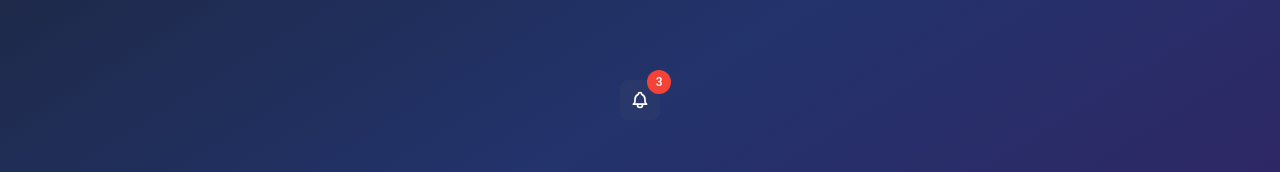
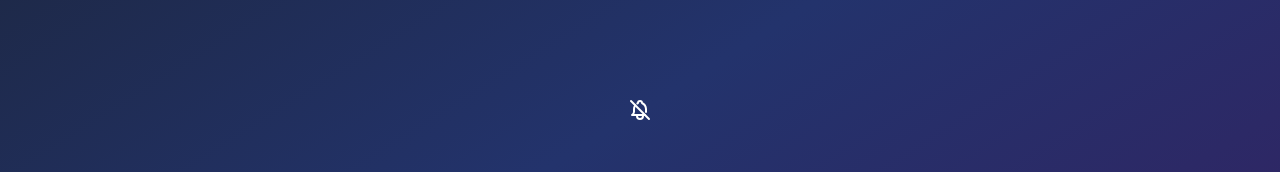
Before and after one commit to FRAGG33R/whiff-waff, a Next.js app in the folder client/: page /login in a window 1280 px wide. Shown: the part 290-462 px from the top of the page. Built offline with nearby package versions, Linux system fonts and the light colour scheme.

Commit message:
feat : make Mute dropdown

```diff
--- /dev/null
+++ b/client/src/components/ui/dropDowns/muteDropDown.tsx
@@ -0,0 +1,41 @@
+import React from 'react'
+import {
+    Menu,
+    MenuHandler,
+    MenuList,
+    MenuItem,
+    Avatar,
+    Typography,
+  } from "@material-tailwind/react";
+import { IconBellOff } from '@tabler/icons-react';
+
+const MuteDropDown = () => {
+  return (
+    <div>
+    <Menu>
+      <MenuHandler >
+        <IconBellOff />
+      </MenuHandler>
+      <MenuList className='bg-HokiCl border-0'>
+        <MenuItem className="flex items-centre justify-center gap-2">
+          <Typography  className="font-teko text-2xl text-Mercury">
+            1 hour
+          </Typography>
+        </MenuItem>
+        <MenuItem className="flex items-center justify-center gap-2">
+          <Typography  className="font-teko text-2xl text-Mercury">
+            8 hours
+          </Typography>
+        </MenuItem>
+        <MenuItem className="flex items-center justify-center gap-2">
+          <Typography  className="font-teko text-2xl text-Mercury">
+            Always
+          </Typography>
+        </MenuItem>
+      </MenuList>
+    </Menu>
+    </div>
+  )
+}
+
+export default MuteDropDown
--- a/client/src/pages/login.tsx
+++ b/client/src/pages/login.tsx
@@ -3,29 +3,30 @@
 import "../app/globals.css";
 import NotificationDropDown from "@/components/ui/dropDowns/notificationDropDown";
 import MessageDropDown from "@/components/ui/dropDowns/messageDropDown";
+import MuteDropDown from "@/components/ui/dropDowns/muteDropDown";
 
 export default function Login() {
-  const notifications = [
-    {id: 1, src: "https://images.unsplash.com/photo-1633332755192-727a05c4013d?ixlib=rb-1.2.1&ixid=MnwxMjA3fDB8MHxwaG90by1wYWdlfHx8fGVufDB8fHx8&auto=format&fit=crop&w=1480&q=80",
-    name: "John Doe",
-    message: "added you to an event in best friends",
-    time: "2m"},
-    {id: 2, src: "https://images.unsplash.com/photo-1580489944761-15a19d654956?ixlib=rb-1.2.1&ixid=MnwxMjA3fDB8MHxwaG90by1wYWdlfHx8fGVufDB8fHx8&auto=format&fit=crop&w=1061&q=80",
-    name: "Hassan",
-    message: "wach akhona",
-    time: "1h"},
+  // const notifications = [
+  //   {id: 1, src: "https://images.unsplash.com/photo-1633332755192-727a05c4013d?ixlib=rb-1.2.1&ixid=MnwxMjA3fDB8MHxwaG90by1wYWdlfHx8fGVufDB8fHx8&auto=format&fit=crop&w=1480&q=80",
+  //   name: "John Doe",
+  //   message: "added you to an event in best friends",
+  //   time: "2m"},
+  //   {id: 2, src: "https://images.unsplash.com/photo-1580489944761-15a19d654956?ixlib=rb-1.2.1&ixid=MnwxMjA3fDB8MHxwaG90by1wYWdlfHx8fGVufDB8fHx8&auto=format&fit=crop&w=1061&q=80",
+  //   name: "Hassan",
+  //   message: "wach akhona",
+  //   time: "1h"},
 
-    {id: 3, src: "https://images.unsplash.com/photo-1633332755192-727a05c4013d?ixlib=rb-1.2.1&ixid=MnwxMjA3fDB8MHxwaG90by1wYWdlfHx8fGVufDB8fHx8&auto=format&fit=crop&w=1480&q=80",
-    name: "Kamal",
-    message: "nla3bo",
-    time: "2h"},
+  //   {id: 3, src: "https://images.unsplash.com/photo-1633332755192-727a05c4013d?ixlib=rb-1.2.1&ixid=MnwxMjA3fDB8MHxwaG90by1wYWdlfHx8fGVufDB8fHx8&auto=format&fit=crop&w=1480&q=80",
+  //   name: "Kamal",
+  //   message: "nla3bo",
+  //   time: "2h"},
 
-  ];
+  // ];
   return (
     <div className="flex md:min-h-screen h-screen items-center justify-center overflow-x-hidden  text-white bg-gradient-to-br from-DarkBg via-RhinoBlue to-ViolentViolet">
-      <MessageDropDown
-        notifications={notifications}
-        content={notifications.length}
+      <MuteDropDown
+        // notifications={notifications}
+        // content={notifications.length}
        />
     </div>
   );
```
